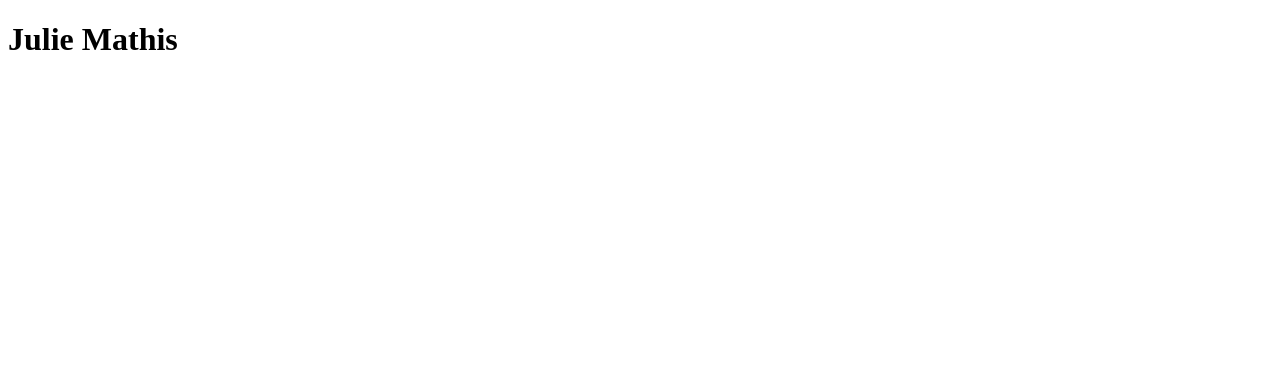
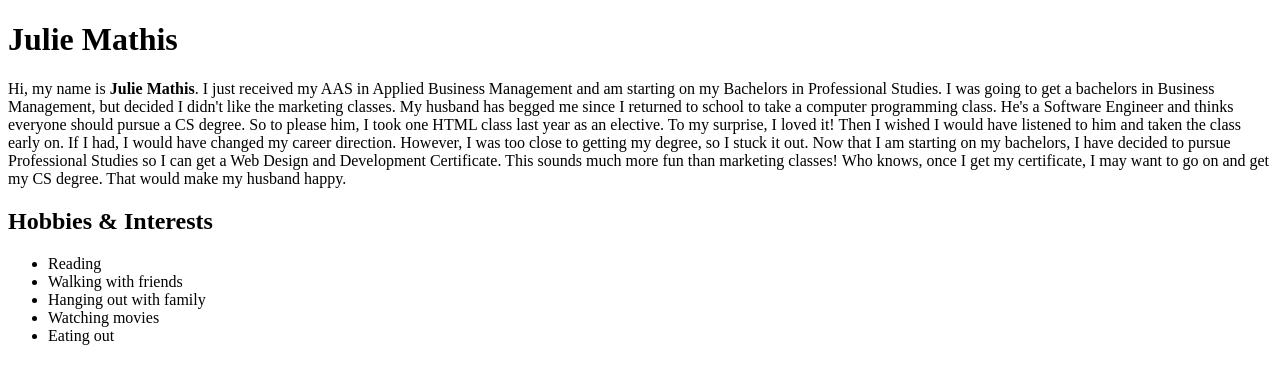
Before and after one commit to jmathis6/wdd130, a plain HTML site: page index.html in a window 1280 px wide. Drawn offline with Linux system fonts and the light colour scheme.

Commit message:
All About Me

```diff
--- a/index.html
+++ b/index.html
@@ -7,6 +7,18 @@
     <body>
         <header>
             <h1>Julie Mathis</h1>
+                <p>Hi, my name is <strong>Julie Mathis</strong>. I just received my AAS in Applied Business Management and am starting on my Bachelors in Professional Studies. I was going to get a bachelors in Business Management, but decided I didn't like the marketing classes. My husband has begged me since I returned to school to take a computer programming class. He's a Software Engineer and thinks everyone should pursue a CS degree. So to please him, I took one HTML class last year as an elective. To my surprise, I loved it! Then I wished I would have listened to him and taken the class early on. If I had, I would have changed my career direction. However, I was too close to getting my degree, so I stuck it out. Now that I am starting on my bachelors, I have decided to pursue Professional Studies so I can get a Web Design and Development Certificate. This sounds much more fun than marketing classes! Who knows, once I get my certificate, I may want to go on and get my CS degree. That would make my husband happy.
+                </p>
+            <h2>Hobbies & Interests</h2>
+                <p>
+                <ul>
+                    <li>Reading</li>
+                    <li>Walking with friends</li>
+                    <li>Hanging out with family</li>
+                    <li>Watching movies</li>
+                    <li>Eating out</li>
+                </ul>
+            </p>
         </header>
     </body>
 </html>
```
